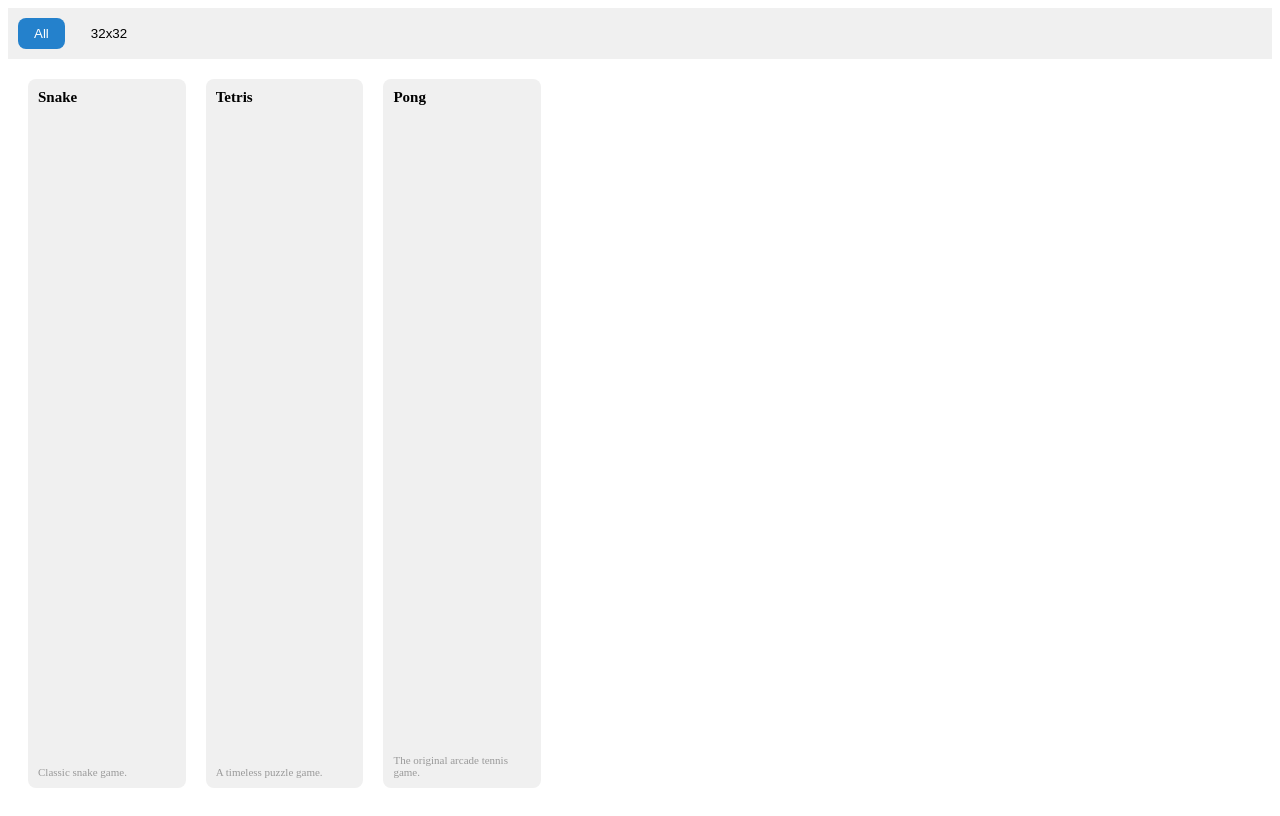
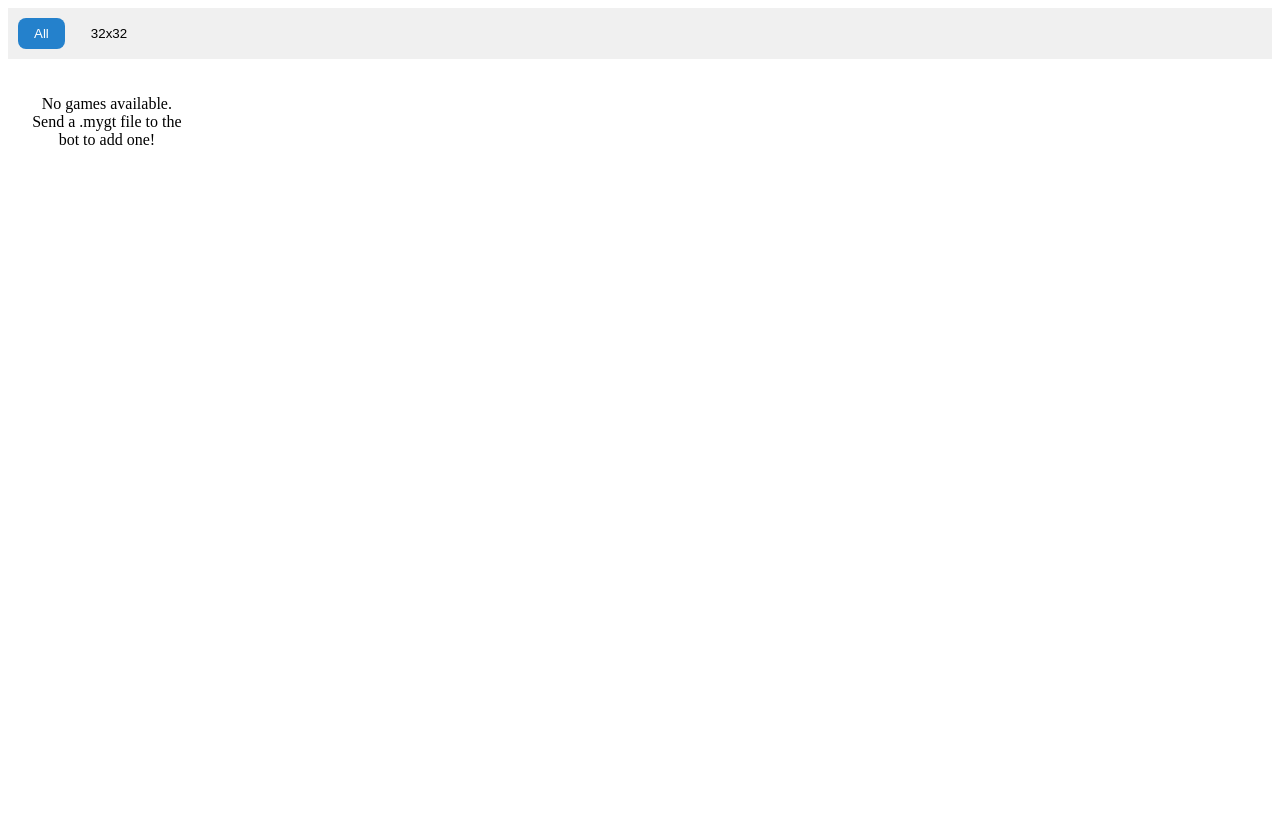
Before and after one commit to MNiko11/MYourGame, a React (Vite) app: page / in a window 1280 px wide. Built offline with nearby package versions, Linux system fonts and the light colour scheme.

Commit message:
Feat: Dynamic game loading via bot; UI: Initial empty game hub

```diff
--- a/src/App.tsx
+++ b/src/App.tsx
@@ -15,6 +15,9 @@ declare global {
           hide: () => void;
           onClick: (callback: () => void) => void;
           offClick: (callback: () => void) => void;
+        };
+        initDataUnsafe?: { // Added for passing game data
+          start_param?: string;
         };
         // Добавьте другие методы, которые вы используете
       };
@@ -62,35 +65,35 @@ const GameHub = styled.div`
 
 const GameCard = styled.div`
   background-color: var(--tg-theme-secondary-bg-color, #f0f0f0);
-  border-radius: 8px;
-  padding: 10px;
+  border-radius: 8px; /* Slightly smaller border-radius */
+  padding: 10px; /* Reduced padding */
   cursor: pointer;
   transition: transform 0.2s ease;
-  min-height: 80px;
+  min-height: 80px; /* Set a minimum height for consistency */
   display: flex;
   flex-direction: column;
   justify-content: space-between;
 
   &:hover {
-    transform: scale(1.03);
+    transform: scale(1.03); /* Slightly less aggressive scale on hover */
   }
 `;
 
 const GameTitle = styled.h3`
   margin: 0;
-  font-size: 15px;
+  font-size: 15px; /* Slightly smaller font size */
   color: var(--tg-theme-text-color, #000000);
-  white-space: nowrap;
+  white-space: nowrap; /* Prevent title from wrapping */
   overflow: hidden;
   text-overflow: ellipsis;
 `;
 
 const GameDescription = styled.p`
-  margin: 4px 0 0;
-  font-size: 11px;
+  margin: 4px 0 0; /* Reduced margin */
+  font-size: 11px; /* Slightly smaller font size */
   color: var(--tg-theme-hint-color, #999999);
-  display: -webkit-box;
-  -webkit-line-clamp: 2;
+  display: -webkit-box; /* Enable multiline ellipsis */
+  -webkit-line-clamp: 2; /* Limit to 2 lines */
   -webkit-box-orient: vertical;
   overflow: hidden;
   text-overflow: ellipsis;
@@ -103,121 +106,35 @@ interface Game {
   title: string;
   description: string;
   format: GameFormat;
-  file: string;
+  code: string; // Changed from 'file' to 'code' to store content directly
 }
-
-const mockGames: Game[] = [
-  {
-    id: '1',
-    title: 'Snake',
-    description: 'Classic snake game.',
-    format: '32x32',
-    file: 'snake.mygt',
-  },
-  {
-    id: '2',
-    title: 'Tetris',
-    description: 'A timeless puzzle game.',
-    format: '32x32',
-    file: 'tetris.mygt',
-  },
-  {
-    id: '3',
-    title: 'Pong',
-    description: 'The original arcade tennis game.',
-    format: 'all',
-    file: 'pong.mygt',
-  },
-];
-
-const snakeGameCode = `
-# Snake Game
-# Variables
-var score = 0
-var snake_length = 3
-var direction = 0  # 0: right, 1: down, 2: left, 3: up
-
-# Display variables
-display score, snake_length
-
-# Initial snake position
-set 15,15,1
-set 14,15,1
-set 13,15,1
-
-# Food position
-set 20,20,2
-
-# Controls
-button "up" {
-    if direction != 1 {
-        direction = 3
-    }
-}
-
-button "down" {
-    if direction != 3 {
-        direction = 1
-    }
-}
-
-button "left" {
-    if direction != 0 {
-        direction = 2
-    }
-}
-
-button "right" {
-    if direction != 2 {
-        direction = 0
-    }
-}
-
-# Game loop
-loop {
-    # Move snake
-    if direction == 0 {
-        # Move right
-        set snake_x + 1, snake_y, 1
-    }
-    else if direction == 1 {
-        # Move down
-        set snake_x, snake_y + 1, 1
-    }
-    else if direction == 2 {
-        # Move left
-        set snake_x - 1, snake_y, 1
-    }
-    else if direction == 3 {
-        # Move up
-        set snake_x, snake_y - 1, 1
-    }
-
-    # Check for food collision
-    if get snake_x, snake_y == 2 {
-        score = score + 10
-        snake_length = snake_length + 1
-        # Generate new food
-        set random(0,31), random(0,31), 2
-    }
-
-    # Check for wall collision
-    if snake_x < 0 or snake_x > 31 or snake_y < 0 or snake_y > 31 {
-        # Game over
-        stop
-    }
-
-    # Update display
-    update
-    draw
-}
-`;
 
 const App: React.FC = () => {
   const [selectedFormat, setSelectedFormat] = useState<GameFormat>('all');
-  const [games, setGames] = useState<Game[]>(mockGames);
+  const [games, setGames] = useState<Game[]>([]); // Initialize with empty array
   const [selectedGameCode, setSelectedGameCode] = useState<string | null>(null);
   const [currentGameVariables, setCurrentGameVariables] = useState<Record<string, number>>({});
+
+  // Initialize Telegram WebApp and load games if available
+  React.useEffect(() => {
+    if (window.Telegram?.WebApp) {
+      window.Telegram.WebApp.ready();
+      window.Telegram.WebApp.expand();
+
+      // Attempt to load games from initDataUnsafe if provided by bot
+      const initData = window.Telegram.WebApp.initDataUnsafe;
+      if (initData && initData.start_param) {
+        try {
+          const gamesData = JSON.parse(decodeURIComponent(initData.start_param));
+          if (Array.isArray(gamesData)) {
+            setGames(gamesData);
+          }
+        } catch (e) {
+          console.error("Failed to parse start_param for games:", e);
+        }
+      }
+    }
+  }, []);
 
   // Handle Telegram WebApp MainButton for navigation
   React.useEffect(() => {
@@ -238,14 +155,6 @@ const App: React.FC = () => {
       }
     }
   }, [selectedGameCode]);
-
-  // Initialize Telegram WebApp
-  React.useEffect(() => {
-    if (window.Telegram?.WebApp) {
-      window.Telegram.WebApp.ready();
-      window.Telegram.WebApp.expand();
-    }
-  }, []);
 
   const filteredGames = games.filter(game =>
     selectedFormat === 'all' || game.format === selectedFormat
@@ -276,21 +185,21 @@ const App: React.FC = () => {
           </FormatSelector>
 
           <GameHub>
-            {filteredGames.map(game => (
+            {filteredGames.length > 0 ? ( // Display games only if available
+              filteredGames.map(game => (
                 <GameCard
                   key={game.id}
-                onClick={() => {
-                  if (game.id === '1') { // Assuming '1' is Snake for now
-                    setSelectedGameCode(snakeGameCode);
-                  } else {
-                    window.Telegram?.WebApp?.showAlert(`Loading game: ${game.title} (not yet implemented)`);
-                  }
-                }}
+                  onClick={() => setSelectedGameCode(game.code)} // Use game.code directly
                 >
                   <GameTitle>{game.title}</GameTitle>
                   <GameDescription>{game.description}</GameDescription>
                 </GameCard>
-            ))}
+              ))
+            ) : (
+              <p style={{ color: 'var(--tg-theme-hint-color)', textAlign: 'center', width: '100%' }}>
+                No games available. Send a .mygt file to the bot to add one!
+              </p>
+            )}
           </GameHub>
         </>
       ) : (
```
Also changed, not shown: src/bot/index.ts (+108 -42 lines), 6 other files (tests, documents, lock files or other folders). Lines whose indentation alone changed are shown as unchanged.
